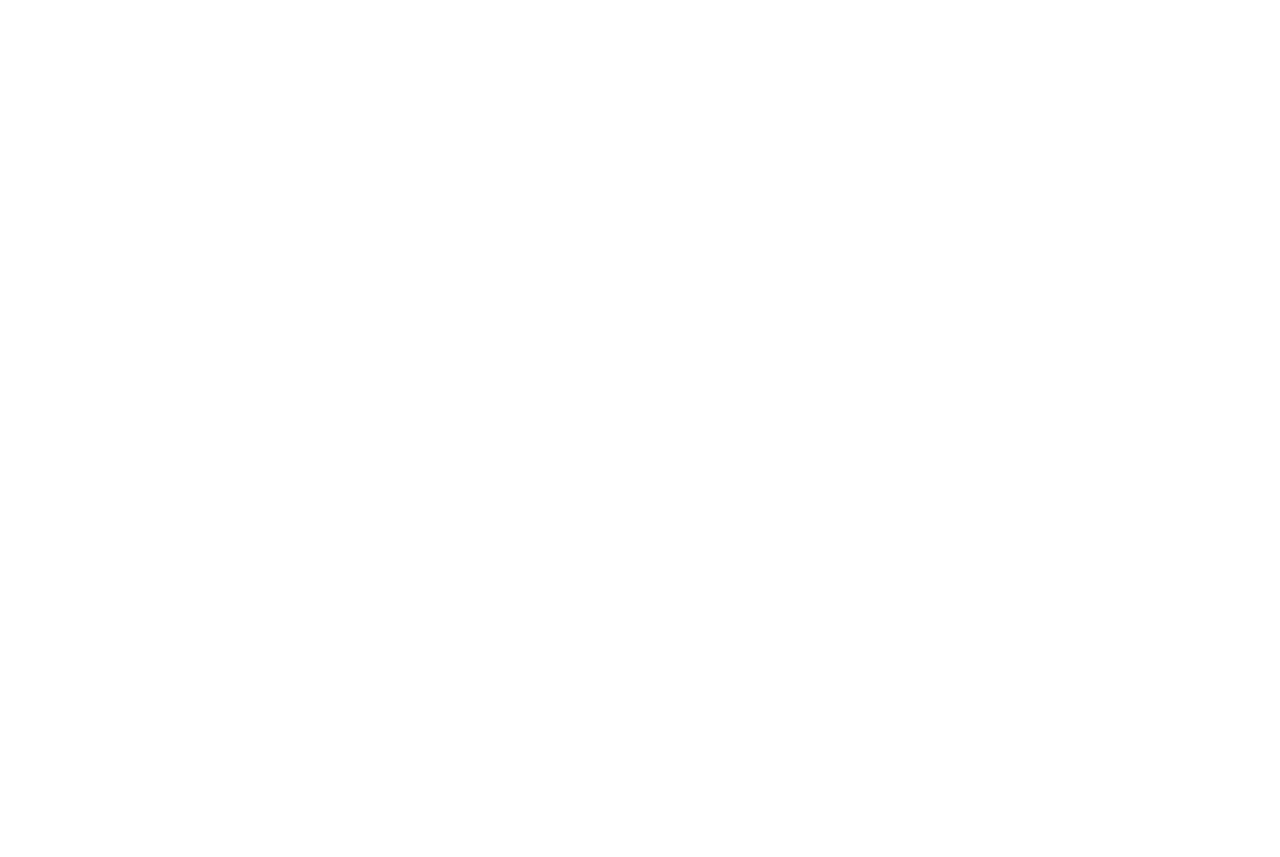
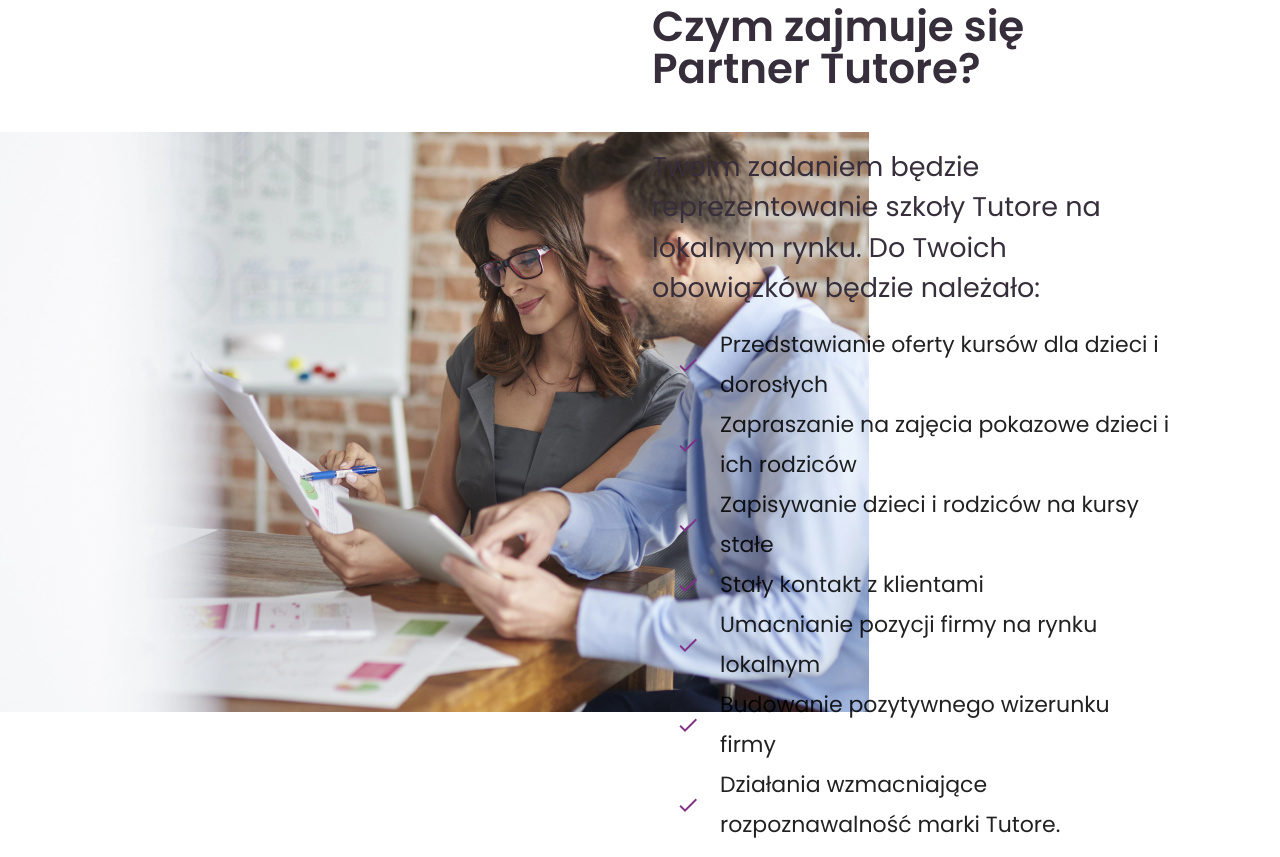
Before and after one commit to VladWorkRepo/tutore-page, a Vue app: page / in a window 1280 px wide. Shown: the part 3840-4697 px from the top of the page. Before the commit the page ends 3982 px from the top, so only its background shows below. Built offline with nearby package versions, Linux system fonts and the light colour scheme.

Commit message:
partner-tutore section

```diff
--- a/src/App.vue
+++ b/src/App.vue
@@ -8,6 +8,7 @@
       <about-general></about-general>
       <about-business></about-business>
       <step-by-step></step-by-step>
+      <partner-tutore></partner-tutore>
     </v-main>
 
   </v-app>
@@ -21,6 +22,7 @@
 import AboutGeneral from './components/about/AboutGeneral.vue';
 import AboutBusiness from './components/about/AboutBusiness.vue';
 import StepByStep from './components/partner/StepByStep.vue';
+import PartnerTutore from './components/partner/PartnerTutore.vue';
 
 
 export default {
@@ -31,7 +33,8 @@
     UpperPlates,
     AboutGeneral,
     AboutBusiness,
-    StepByStep
+    StepByStep,
+    PartnerTutore
   },
 };
 </script>
--- /dev/null
+++ b/src/components/partner/PartnerTutore.vue
@@ -0,0 +1,103 @@
+<template>
+    <section class="partner">
+        <v-row class="d-flex align-center">
+            <v-col lg='6'>
+                <img src="../../assets/bg/partner-tutore-bg.png" alt="#">
+            </v-col>
+            <v-col lg='5'>
+                <h2 class="partner-title">Czym zajmuje się Partner Tutore?</h2>
+                <p>Twoim zadaniem będzie reprezentowanie szkoły Tutore na lokalnym rynku. Do Twoich obowiązków będzie należało:</p>
+                <ul class="respons">
+                    <li class="respons-item">
+                        <div class="respons-item_icon">
+                            <v-icon color="#813188">done</v-icon>
+                        </div>
+                        <div class="respons-item_text">
+                            Przedstawianie oferty kursów dla dzieci i dorosłych
+                        </div>
+                    </li>
+                    <li class="respons-item">
+                        <div class="respons-item_icon">
+                            <v-icon color="#813188">done</v-icon>
+                        </div>
+                        <div class="respons-item_text">
+                            Zapraszanie na zajęcia pokazowe dzieci i ich rodziców
+                        </div>
+                    </li>
+                    <li class="respons-item">
+                        <div class="respons-item_icon">
+                            <v-icon color="#813188">done</v-icon>
+                        </div>
+                        <div class="respons-item_text">
+                            Zapisywanie dzieci i rodziców na kursy stałe
+                        </div>
+                    </li>
+                    <li class="respons-item">
+                        <div class="respons-item_icon">
+                             <v-icon color="#813188">done</v-icon>
+                        </div>
+                        <div class="respons-item_text">
+                            Stały kontakt z klientami
+                        </div>
+                    </li>
+                    <li class="respons-item">
+                        <div class="respons-item_icon">
+                             <v-icon color="#813188">done</v-icon>
+                        </div>
+                        <div class="respons-item_text">
+                            Umacnianie pozycji firmy na rynku lokalnym
+                        </div>
+                    </li>
+                    <li class="respons-item">
+                        <div class="respons-item_icon">
+                             <v-icon color="#813188">done</v-icon>
+                        </div>
+                        <div class="respons-item_text">
+                            Budowanie pozytywnego wizerunku firmy
+                        </div>
+                    </li>
+                    <li class="respons-item">
+                        <div class="respons-item_icon">
+                             <v-icon color="#813188">done</v-icon>
+                        </div>
+                        <div class="respons-item_text">
+                            Działania wzmacniające rozpoznawalność marki Tutore.
+                        </div>
+                    </li>
+                </ul>
+            </v-col>
+        </v-row>
+    </section>
+</template>
+
+<style scoped>
+.partner-title {
+    font-size: 42px;
+    line-height: 42px;
+    font-weight: 600;
+    color: #372E3B;
+}
+
+p {
+    margin: 57px 0;
+    font-size: 27px;
+    font-weight: 400;
+    color: #372E3B;
+}
+
+ul {
+    list-style-type: none;
+}
+
+.respons-item {
+    display: flex;
+    align-items: center;
+}
+
+.respons-item .respons-item_text {
+    margin-left: 20px;
+    font-size: 22px;
+    font-weight: 400;
+    line-height: 40px;
+}
+</style>
--- a/src/components/partner/StepByStep.vue
+++ b/src/components/partner/StepByStep.vue
@@ -1,10 +1,10 @@
 <template>
     <section class="step">
         <v-row class="d-flex align-end">
-            <v-col offset-lg='1' lg='3'>
+            <v-col offset-lg='1' lg='5' class="d-flex justify-center">
                 <img src="../../assets/bg/steps-bg.png" alt="#">
             </v-col>
-            <v-col offset-lg='1' lg='4' class='pl-15'>
+            <v-col lg='4'>
                 <h2 class="steps-title">Start krok po kroku</h2>
                 <div class="steps">
                     <div class="steps-content">
```
